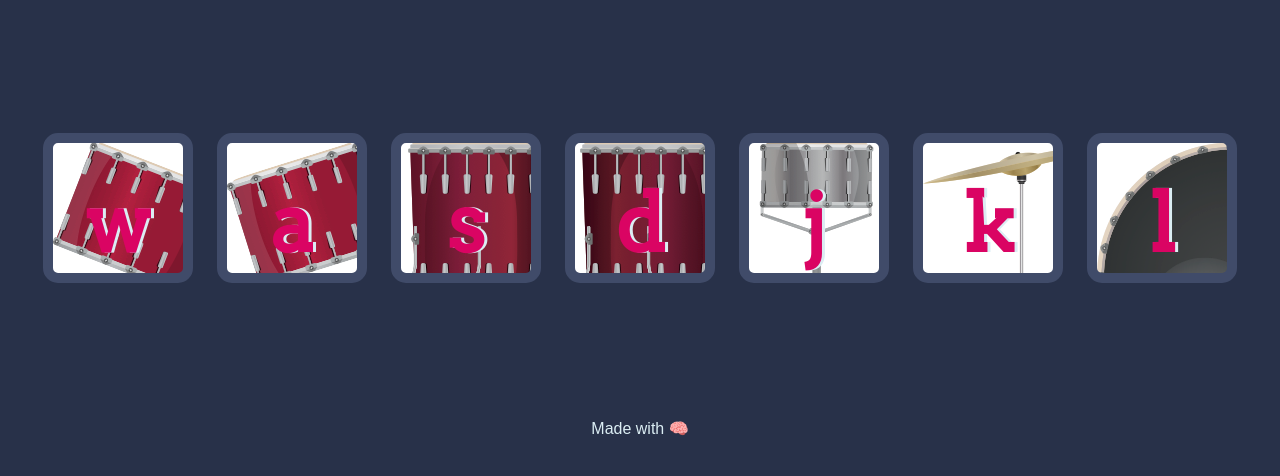
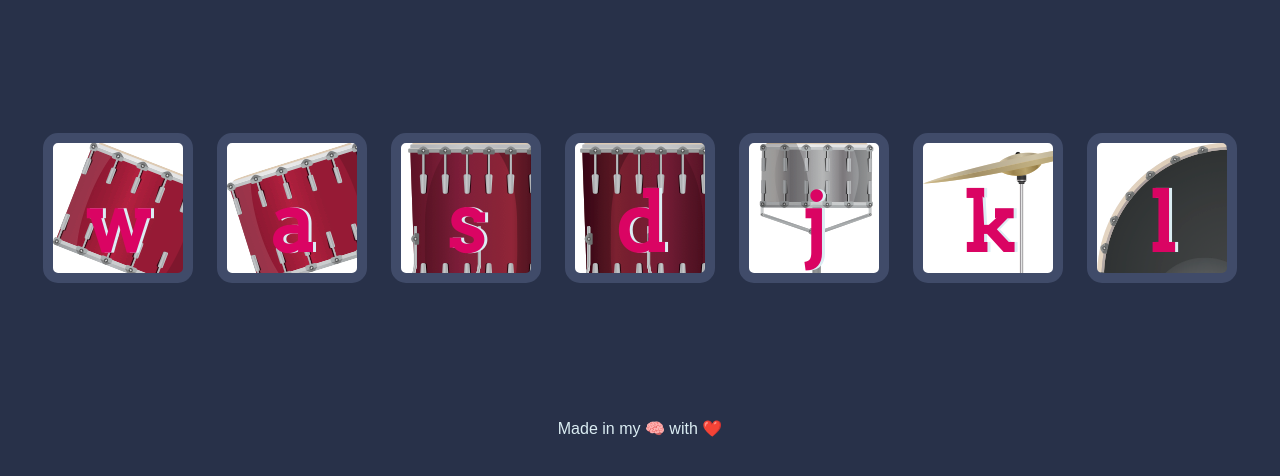
Before and after one commit to Jetdoctor/JS-DOM-Drum-Kit-Test, a plain HTML site: page index.html in a window 1280 px wide. Shown: the part 156-632 px from the top of the page. Drawn offline with Linux system fonts and the light colour scheme.

Commit message:
Update index.html

```diff
--- a/index.html
+++ b/index.html
@@ -24,7 +24,7 @@
 <script src="index.js" charset="utf-8"></script>
 
 <footer>
-  Made with 🧠
+  Made in my 🧠 with ❤️
 </footer>
 </body>
 </html>
```
